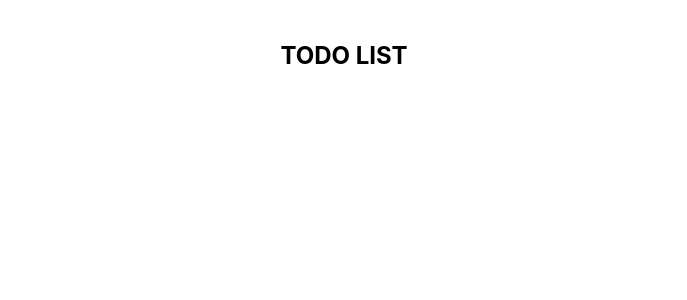
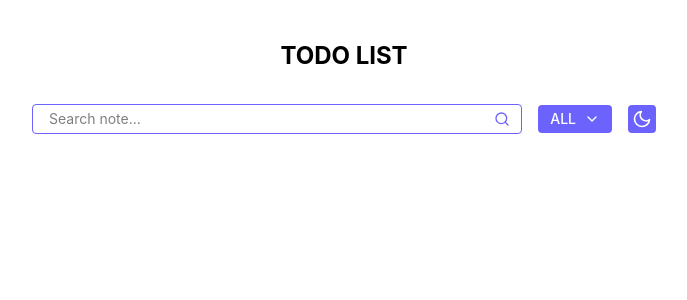
Before and after one commit to bilalmustofa/Todo-list-react, a React (Vite) app in the folder frontend/: page / in a window 1280 px wide. Shown: the top 300 px of the page, without its empty margins (296-983 px from the left). Built offline with nearby package versions, Linux system fonts and the light colour scheme.

Commit message:
feat: replace SearchBar with Navigation component and implemnt to do list strucher

```diff
--- a/frontend/package.json
+++ b/frontend/package.json
@@ -13,6 +13,7 @@
     "@tailwindcss/vite": "^4.3.3",
     "react": "^19.2.8",
     "react-dom": "^19.2.8",
+    "react-icons": "^5.7.0",
     "tailwindcss": "^4.3.3"
   },
   "devDependencies": {
--- /dev/null
+++ b/frontend/src/components/Navigation.jsx
@@ -0,0 +1,36 @@
+import { FiSearch, FiMoon, FiChevronDown } from "react-icons/fi";
+import { useState } from 'react';
+
+function Navigation() {
+
+  const [isOpen, setIsOpen] = useState(false);
+
+  return (
+    <>
+      <div className="mt-8 flex items-center gap-4">
+        {/* search input */}
+        <div className="relative flex-1">
+          <input type="text" placeholder="Search note..."
+                className="w-full rounded-sm border border-[#6C63FF] px-4 py-1 text-sm outline-none"/>
+          <FiSearch className="absolute right-3 top-1/2 -translate-y-1/2 text-[#6C63FF]"/>
+        </div>
+
+        {/*filter*/}
+        <div className="relative">
+          <button className="flex items-center gap-2 rounded-sm bg-[#6C63FF] px-3 py-1 text-sm font-medium text-white"
+                  onClick={() => setIsOpen(!isOpen)}>
+            ALL
+            <FiChevronDown size={16} />
+          </button>
+        </div>
+
+        {/* Dark mode */}
+        <button className="rounded-sm bg-[#6C63FF] p-1 text-white">
+          <FiMoon size={20} />
+        </button>
+      </div>
+    </>
+  );
+}
+
+export default Navigation;
--- a/frontend/src/page/Home.jsx
+++ b/frontend/src/page/Home.jsx
@@ -1,4 +1,4 @@
-import SearchBar from "../components/SearchBar.jsx";
+import Navigation from "../components/Navigation";
 
 function Home() {
   return (
@@ -6,7 +6,7 @@ function Home() {
       <div className="mx-auto w-full max-w-2xl px-6 py-10">
         <h1 className="text-center text-2xl font-bold">TODO LIST</h1>
 
-        <SearchBar />
+        <Navigation />
       </div>
     </>
   );
```
Also changed, not shown: frontend/src/components/SearchBar.jsx (deleted, +0 -10 lines), 1 other file (tests, documents, lock files or other folders).
